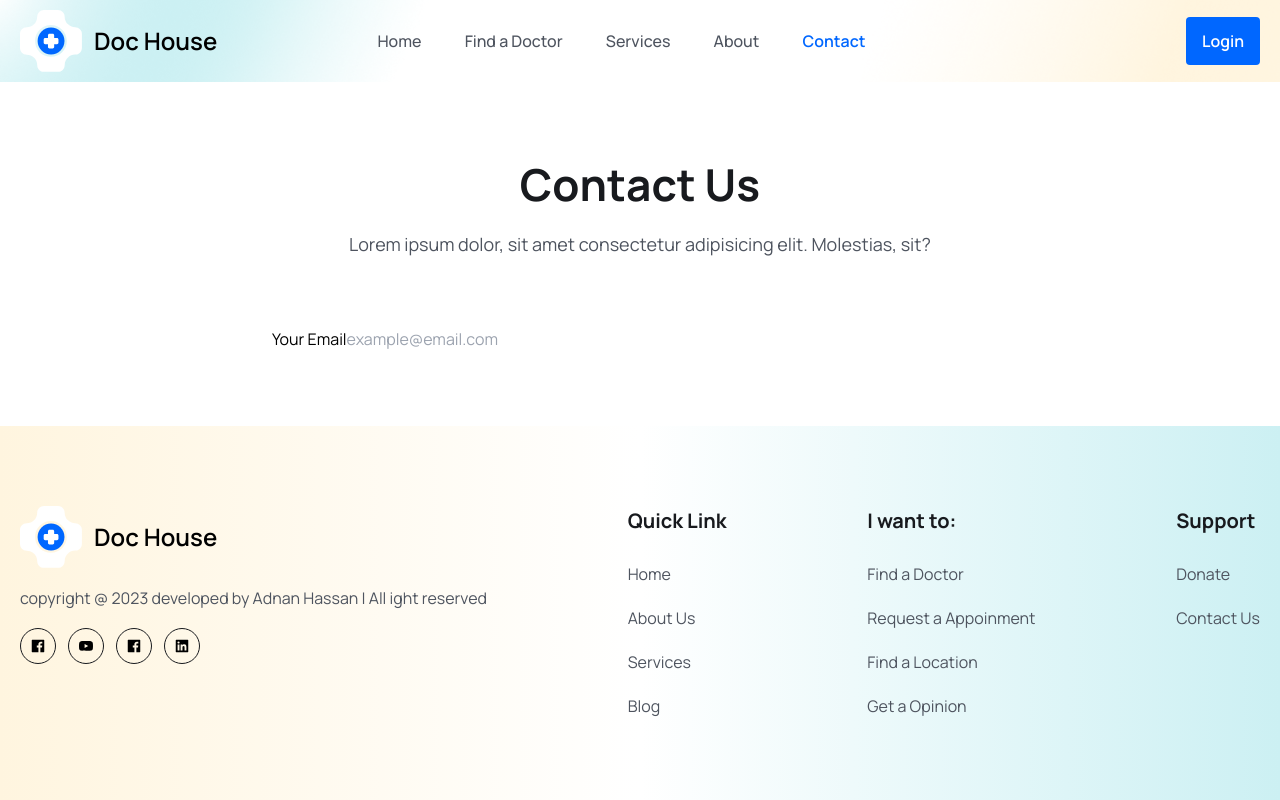
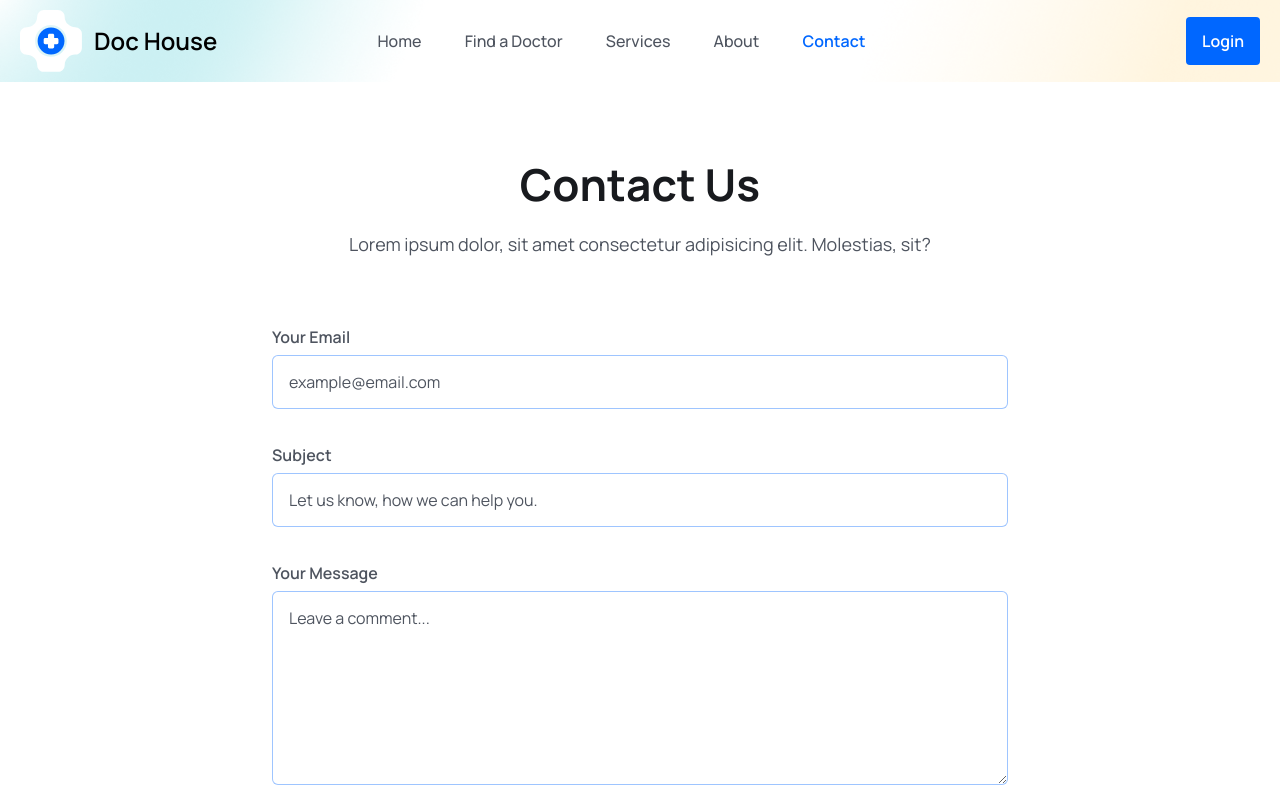
Before and after one commit to imadnanhassan/medicare, a React (Vite) app in the folder fontrend/: page /contact in a window 1280 px wide. Shown: the top 800 px of the page. Built offline with nearby package versions, Linux system fonts and the light colour scheme; what tailwindcss-animated would draw is missing.

Commit message:
contact page design complete

```diff
--- a/fontrend/src/index.css
+++ b/fontrend/src/index.css
@@ -20,7 +20,12 @@
    .text-para{
       @apply text-[18px] leading-[30px] font-[400] text-textColor mt-[18px]
    }
-
+   .form-label{
+      @apply text-textColor font-semibold text-[16px] leading-7 mb-2
+   }
+   .form-input{
+      @apply w-full px-4 py-3 border border-[#0066ff61] focus:outline-none focus:border-primaryColor text-[16px] leading-7 text-headingColor placeholder:text-textColor cursor-pointer rounded-md
+   }
 }
 @media only screen and (max-width: 1024px) {
    .container{
--- a/fontrend/src/pages/HeaderMenu/Contact.jsx
+++ b/fontrend/src/pages/HeaderMenu/Contact.jsx
@@ -20,6 +20,30 @@ const Contact = () => {
             className="mt-1 form-input"
           />
         </div>
+        <div>
+          <label htmlFor="email" className="form-label">
+            Subject
+          </label>
+          <input
+            type="text"
+            id="subject"
+            placeholder="Let us know, how we can help you."
+            className="mt-1 form-input"
+          />
+        </div>
+        <div className="sm:col-span-2">
+          <label htmlFor="email" className="form-label">
+            Your Message
+          </label>
+          <textarea
+            rows="6"
+            type="text"
+            id="message"
+            placeholder="Leave a comment..."
+            className="mt-1 form-input"
+          />
+        </div>
+        <button type="submit" className="btn sm:w-fit rounded-md px-8">Submit</button>
       </form>
     </section>
   );
```
